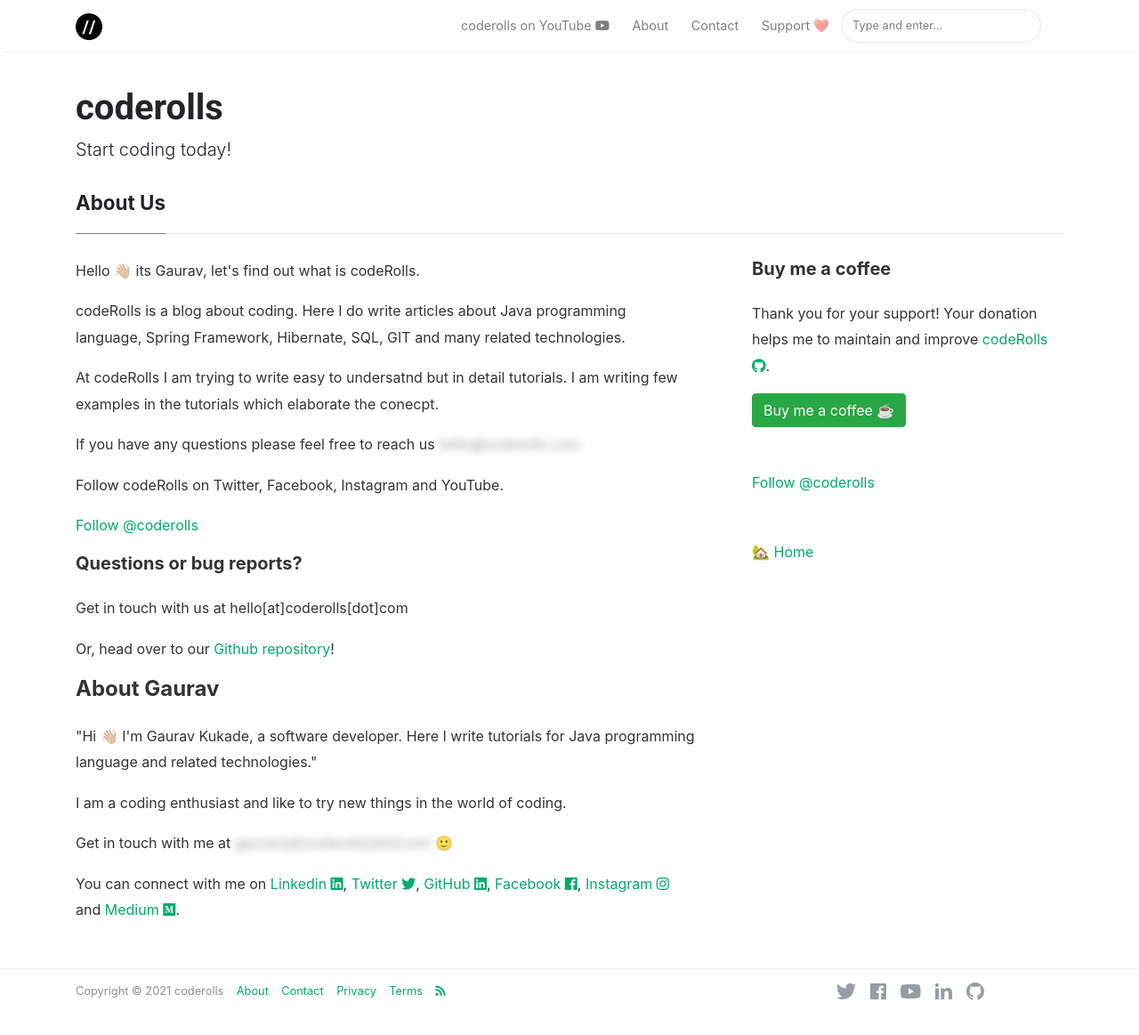
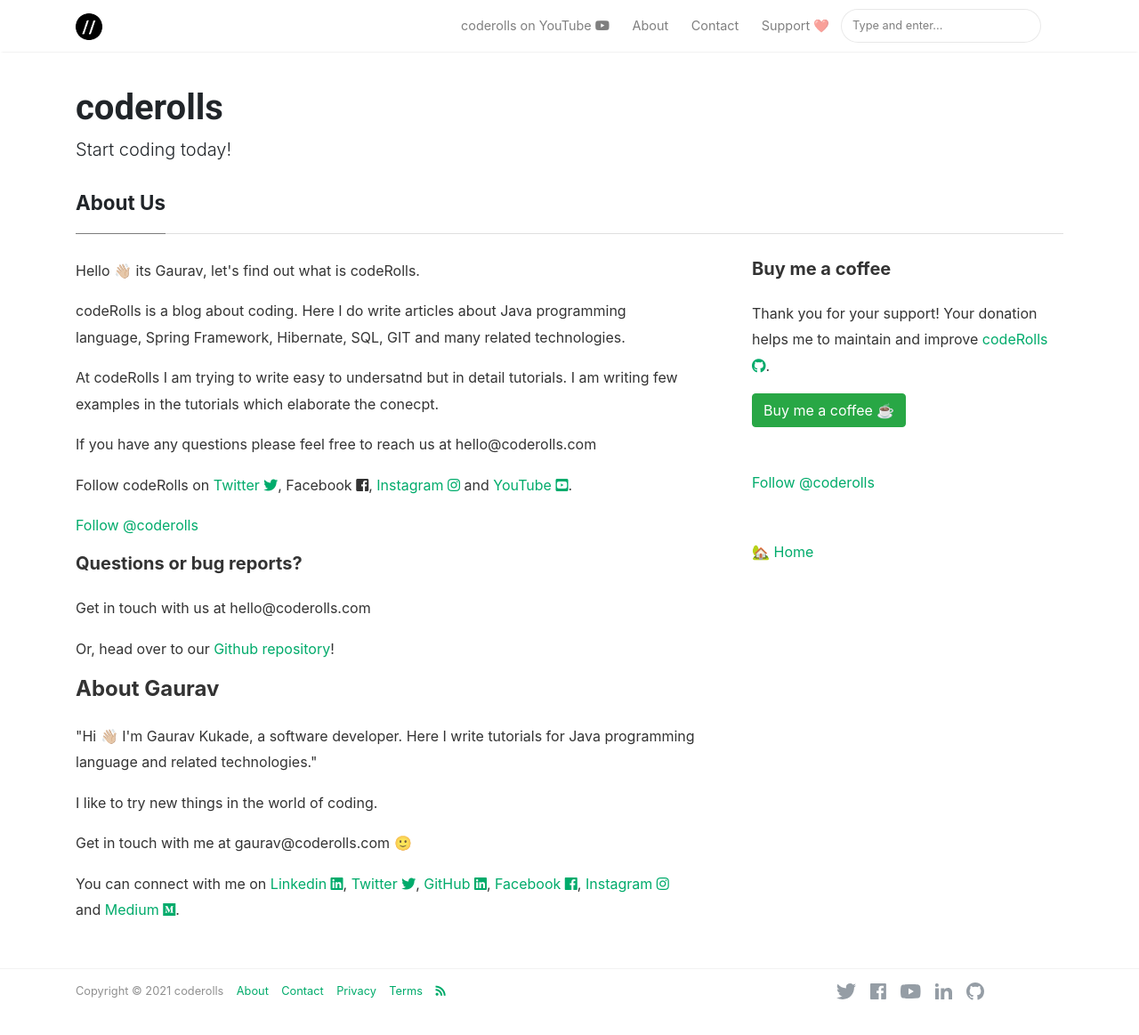
Before and after one commit to coderolls/coderolls-blog, a Jekyll site: the page built from _pages/about.md, in a window 1280 px wide and 1198 px high. Shown: the top 1163 px of the window at 89% size. Built offline with Jekyll 4.4.1, drawn with Linux system fonts in a browser that asks for light colours; nearby versions of some CDN libraries; comment, search, counter and statistics services are not loaded.

Commit message:
Update about page

```diff
--- a/_pages/about.md
+++ b/_pages/about.md
@@ -15,9 +15,9 @@
 
 <p>At codeRolls I am trying to write easy to undersatnd but in detail tutorials. I am writing few examples in the tutorials which elaborate the conecpt.</p>
 
-<p>If you have any questions please feel free to reach us <span class="spoiler">hello@coderolls.com</span></p>
+<p>If you have any questions please feel free to reach us at hello@coderolls.com</p>
 
-<p>Follow codeRolls on Twitter, Facebook, Instagram and YouTube.</p>
+<p>Follow codeRolls on <a target="_blank"  href="https://twitter.com/coderolls">Twitter <i class="fab fa-twitter"></i></a>, Facebook <i class="fab fa-facebook-square"></i>, <a target="_blank" href="https://www.instagram.com/coderolls/">Instagram  <i class="fab fa-instagram"></i></a> and <a target="_blank" href="https://www.youtube.com/channel/UCl31HHUdQbSHOQfc9L-wo3w" >YouTube <i class="fab fa-youtube-square"></i></a>.</p>
 
 <p></p>
 
@@ -33,7 +33,7 @@
 <p></p>
 <h5>Questions or bug reports?</h5>
 
-<p>Get in touch with us at hello[at]coderolls[dot]com</p>
+<p>Get in touch with us at hello@coderolls.com</p>
 
 <p>Or, head over to our <a href="https://github.com/coderolls/coderolls.github.io">Github repository</a>!</p>
 
@@ -41,9 +41,9 @@
 
 <p>"Hi 👋🏼 I'm Gaurav Kukade, a software developer. Here I write tutorials for Java programming language and related technologies."</p>
 
-<p>I am a coding enthusiast and like to try new things in the world of coding.</p>
+<p>I like to try new things in the world of coding.</p>
 
-<p>Get in touch with me at <span class="spoiler">gaurav[at]coderolls[dot]com!</span> 🙂</p>
+<p>Get in touch with me at gaurav@coderolls.com 🙂</p>
 
 You can connect with me on <a href="https://linkedin.com/in/gauravkukade/">Linkedin <i class="fab fa-linkedin"></i></a>, <a href="https://twitter.com/GDKukade">Twitter <i class="fab fa-twitter"></i></a>, <a href="https://github.com/gauravkukade">GitHub <i class="fab fa-linkedin"></i></a>, <a href="https://www.facebook.com/gdkukade">Facebook <i class="fab fa-facebook"></i></a>, <a href="https://www.instagram.com/gauravdkukade">Instagram <i class="fab fa-instagram"></i></a> and <a href="https://medium.com/@gauravkukade">Medium <i class="fab fa-medium"></i></a>.
 
```
